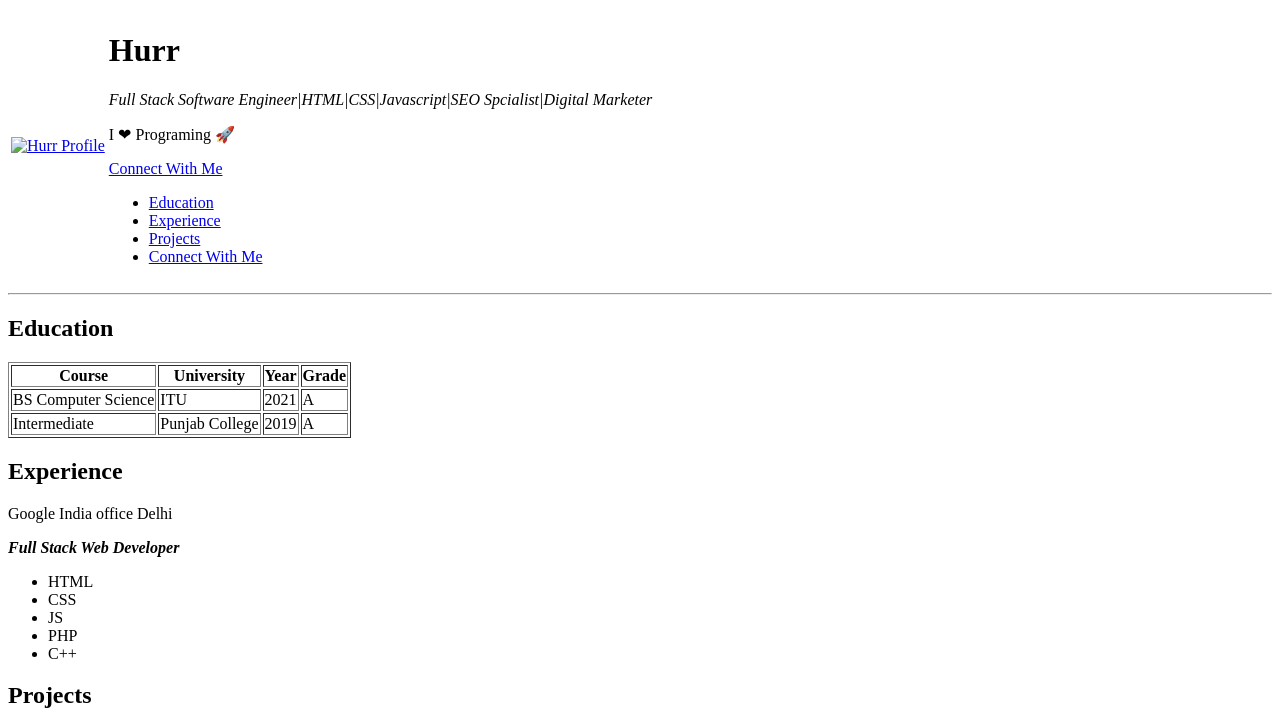
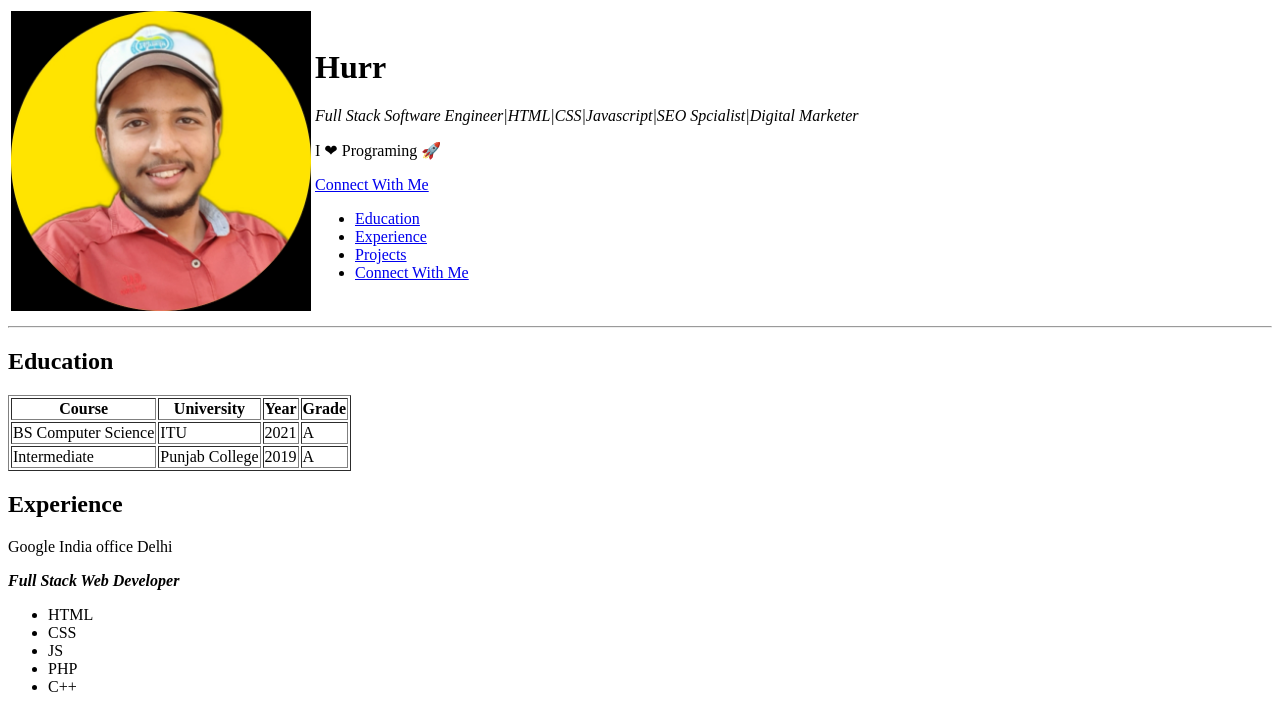
Before and after one commit to Hurrali/resume, a plain HTML site: page index.html in a window 1280 px wide. Shown: the top 713 px of the page. Drawn offline with Linux system fonts and the light colour scheme.

Commit message:
Update index.html

```diff
--- a/index.html
+++ b/index.html
@@ -11,7 +11,7 @@
     <table>
         <tr>
             <td>
-                <a href="https//:www.github.com/hurrali" target="_blank"><img width="300" src="image/hurr profile.jpg" alt="Hurr Profile"></a>
+                <a href="https//:www.github.com/hurrali" target="_blank"><img width="300" src="hurr profile.jpg" alt="Hurr Profile"></a>
                 </td>
             <td><h1>Hurr</h1>
                 <p><i>Full Stack Software Engineer|HTML|CSS|Javascript|SEO Spcialist|Digital Marketer</i></p>
```
